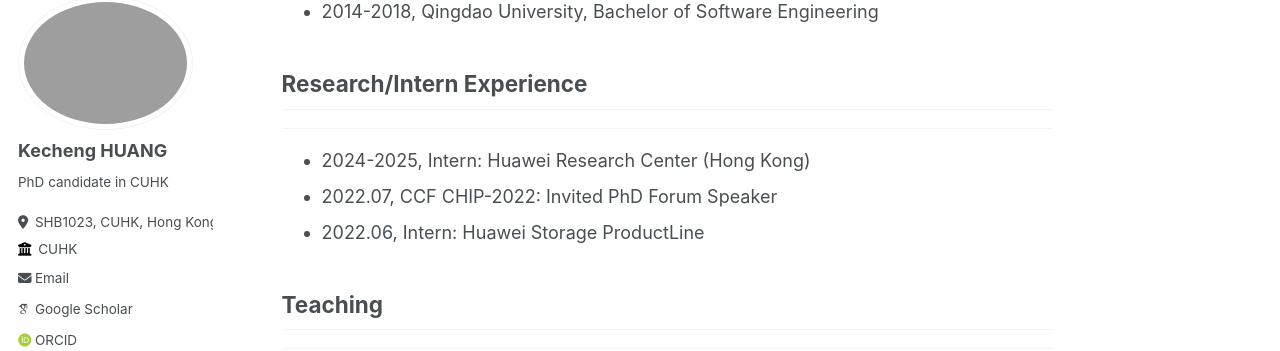
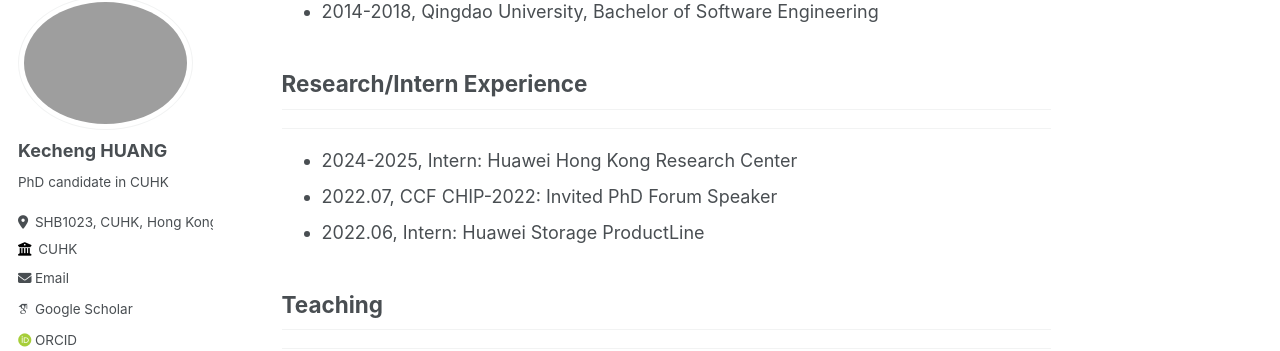
Before and after one commit to ericaloha/ericaloha.github.io, a Jekyll site: the page built from _pages/about.md, in a window 1280 px wide and 900 px high, scrolled down 314 px. Shown: the part 110-461 px from the top of the window. Built offline with Jekyll 4.4.1, drawn with Linux system fonts in a browser that asks for light colours; some web fonts are replaced.

```diff
--- a/_pages/about.md
+++ b/_pages/about.md
@@ -19,7 +19,7 @@ I am Kecheng HUANG (黄克成), a final year Ph.D. student at the Chinese Univer
 ## Research/Intern Experience
 
 ---
-- 2024-2025,       Intern: Huawei Research Center (Hong Kong)
+- 2024-2025,       Intern: Huawei Hong Kong Research Center
 - 2022.07,         CCF CHIP-2022: Invited PhD Forum Speaker
 - 2022.06,         Intern: Huawei Storage ProductLine
 
```
